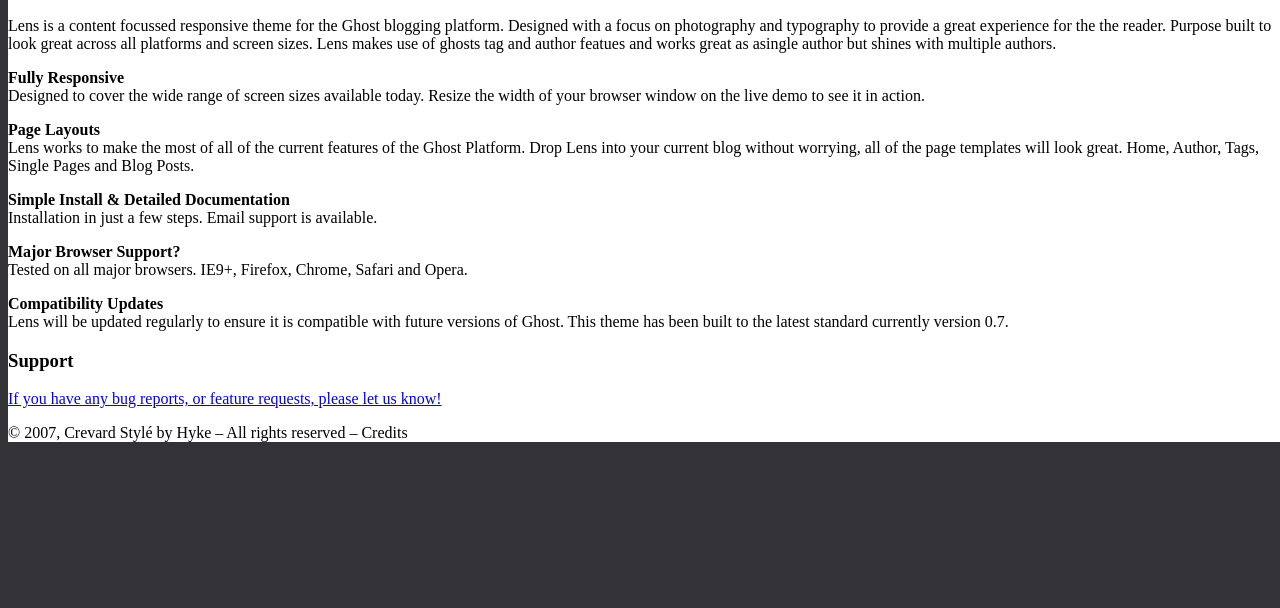
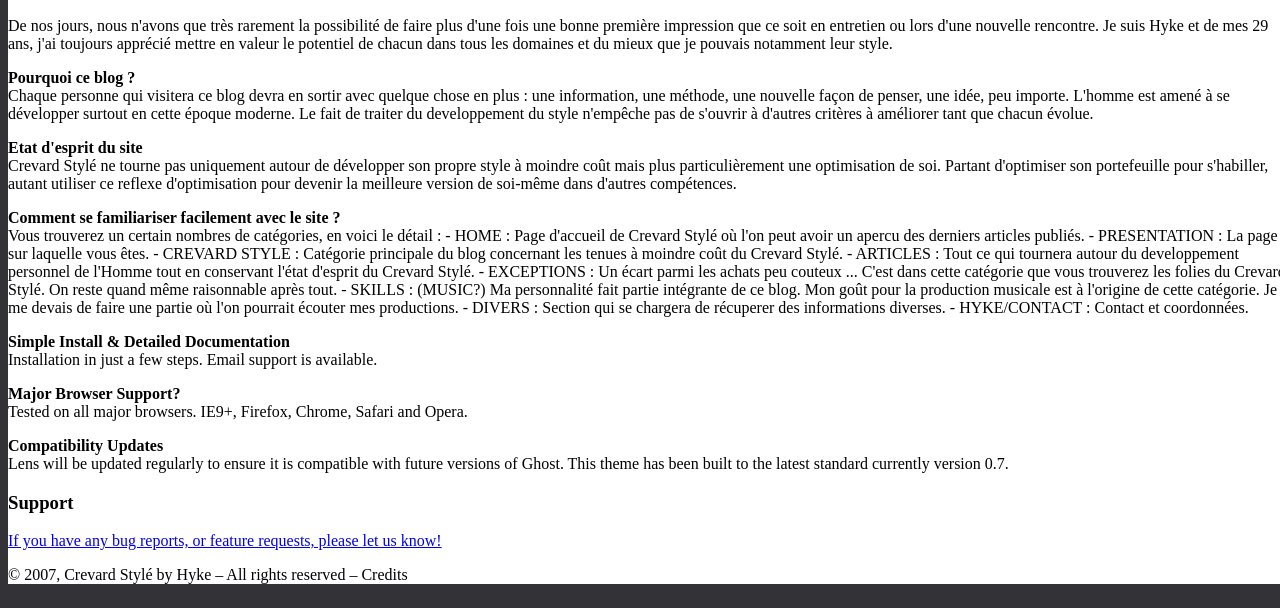
Before and after one commit to darkh2/darkh2.github.io, a Jekyll site: the page built from presentation.md, in a window 1280 px wide, cut to the strip 318-926 px from the top of the page. Built offline with Jekyll 4.4.1, drawn with Linux system fonts in a browser that asks for light colours; before the commit the page ends 900 px from its top, so only the background shows below that.

Commit message:
Update presentation.md

```diff
--- a/presentation.md
+++ b/presentation.md
@@ -3,24 +3,41 @@
 title: Présentation
 feature_image: feature-lake.jpg
 permalink: /presentation/
-footer: © 2007, Crevard Stylé by Hyke – All rights reserved – Credits
+footer: '© 2007, Crevard Stylé by Hyke – All rights reserved – Credits'
+published: true
 ---
 
 <p>
-Lens is a content focussed responsive theme for the Ghost blogging platform. Designed with a focus on photography and typography to provide a great experience for the the reader. Purpose built to look great across all platforms and screen sizes. Lens makes use of ghosts tag and author featues and works great as asingle author but shines with multiple authors.
+De nos jours, nous n'avons que très rarement la possibilité de faire plus d'une fois une bonne première impression que ce soit en entretien ou lors d'une nouvelle rencontre.
+Je suis Hyke et de mes 29 ans, j'ai toujours apprécié mettre en valeur le potentiel de chacun dans tous les domaines et du mieux que je pouvais notamment leur style.
+</p>
+
+<p>
+<strong>Pourquoi ce blog ?</strong>
+<br>
+Chaque personne qui visitera ce blog devra en sortir avec quelque chose en plus : une information, une méthode, une nouvelle façon de penser, une idée, peu importe. L'homme est amené à se développer surtout en cette époque moderne. Le fait de traiter du developpement du style n'empêche pas de s'ouvrir à d'autres critères à améliorer tant que chacun évolue.
+</p>
+
+<p>
+<strong>Etat d'esprit du site</strong>
+<br>
+Crevard Stylé ne tourne pas uniquement autour de développer son propre style à moindre coût mais plus particulièrement une optimisation de soi. Partant d'optimiser son portefeuille pour s'habiller, autant utiliser ce reflexe d'optimisation pour devenir la meilleure version de soi-même dans d'autres compétences.
 </p>
 
 
 <p>
-<strong>Fully Responsive</strong>
+<strong>Comment se familiariser facilement avec le site ?</strong>
 <br>
-Designed to cover the wide range of screen sizes available today. Resize the width of your browser window on the live demo to see it in action.
-</p>
+Vous trouverez un certain nombres de catégories, en voici le détail :
 
-<p>
-<strong>Page Layouts</strong>
-<br>
-Lens works to make the most of all of the current features of the Ghost Platform. Drop Lens into your current blog without worrying, all of the page templates will look great. Home, Author, Tags, Single Pages and Blog Posts.
+  - HOME : Page d'accueil de Crevard Stylé où l'on peut avoir un apercu des derniers articles publiés.
+  - PRESENTATION : La page sur laquelle vous êtes.
+  - CREVARD STYLE : Catégorie principale du blog concernant les tenues à moindre coût du Crevard Stylé.
+  - ARTICLES : Tout ce qui tournera autour du developpement personnel de l'Homme tout en conservant l'état d'esprit 	du Crevard Stylé.
+  - EXCEPTIONS : Un écart parmi les achats peu couteux ... C'est dans cette catégorie que vous trouverez les folies 	du Crevard Stylé. On reste quand même raisonnable après tout.
+  - SKILLS : (MUSIC?) Ma personnalité fait partie intégrante de ce blog. Mon goût pour la production musicale est à 	l'origine de cette catégorie. Je me devais de faire une partie où l'on pourrait écouter mes productions.
+  - DIVERS : Section qui se chargera de récuperer des informations diverses.
+  - HYKE/CONTACT : Contact et coordonnées.
 </p>
 
 <p>
```
